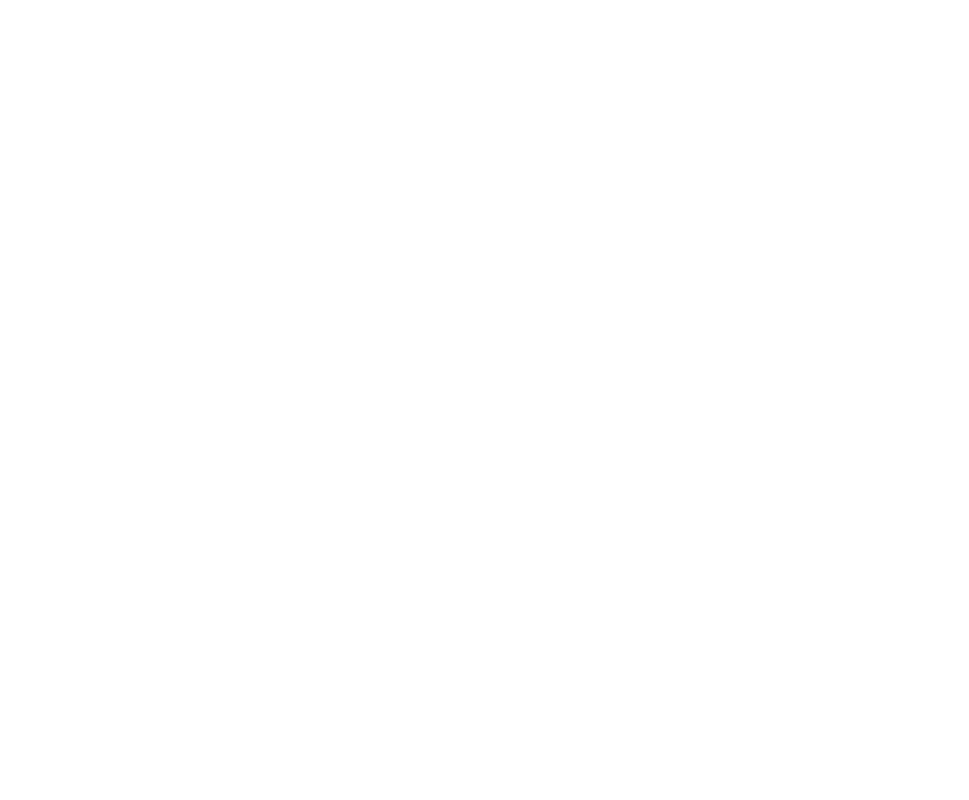
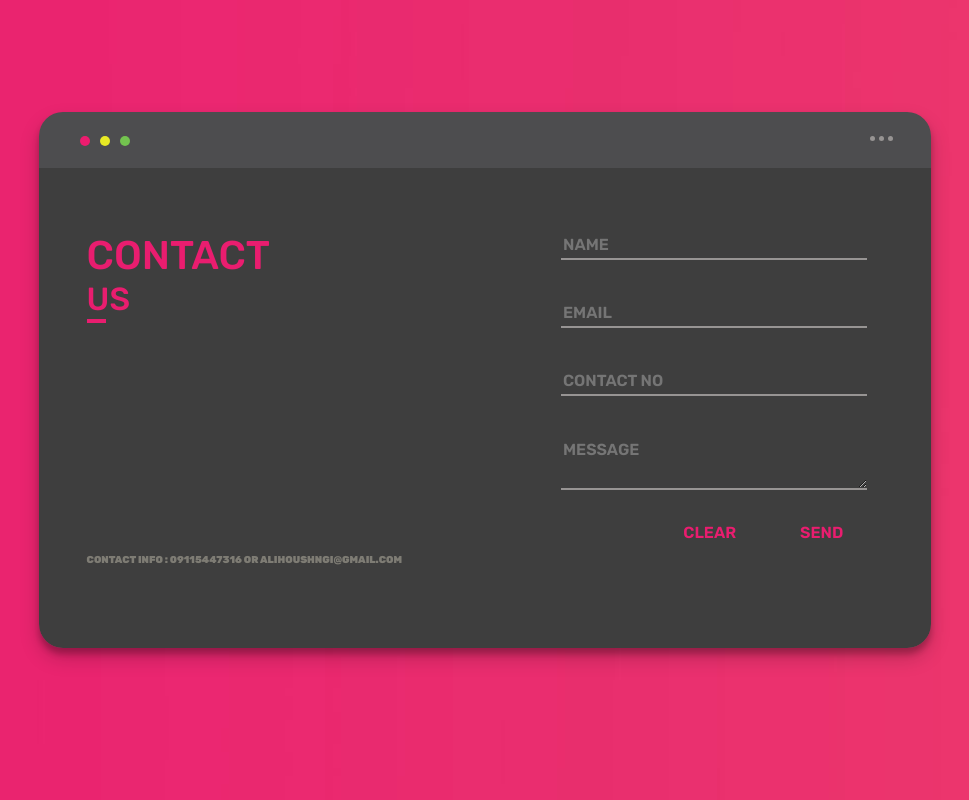
Before and after one commit to alihoushngi/Email-Form, a plain HTML site: page index.html in a window 1280 px wide. Shown: the whole page, without its empty margins (155-1124 px from the left). Drawn offline with nearby package versions, Linux system fonts and the light colour scheme.

Commit message:
v1.2 Finishing Design

```diff
--- a/assest/css/style.css
+++ b/assest/css/style.css
@@ -0,0 +1,180 @@
+html {
+  background-image: url(../images/background.jpg);
+  font-family: "Rubik", sans-serif !important;
+}
+
+body {
+  background-color: unset !important;
+  max-height: 100vh;
+  font-family: "Rubik", sans-serif !important;
+}
+
+.wrapper {
+  margin: 7rem auto;
+  width: 80%;
+}
+
+.inside {
+  box-shadow: 0 10px 20px rgba(0, 0, 0, 0.19), 0 6px 6px rgba(0, 0, 0, 0.23);
+  border-radius: 1.5rem;
+}
+
+.first-sec {
+  width: 100%;
+  height: 3.5rem;
+  background-color: #4d4d4f;
+  border-top-left-radius: 1.5rem;
+  border-top-right-radius: 1.5rem;
+}
+
+.second-sec {
+  width: 100%;
+  height: 30rem;
+  background-color: #3e3e3e;
+  border-bottom-left-radius: 1.5rem;
+  border-bottom-right-radius: 1.5rem;
+}
+
+.FC,
+.SC,
+.TC {
+  width: 10px;
+  height: 10px;
+  border-radius: 50%;
+  margin-left: 5px;
+  margin-right: 5px;
+}
+
+.FC {
+  background-color: #ed1c6f;
+}
+
+.SC {
+  background-color: #e8e925;
+}
+
+.TC {
+  background-color: #73c34f;
+}
+
+.fbc,
+.sbc,
+.tbc {
+  width: 5px;
+  height: 5px;
+  border-radius: 50%;
+  margin-left: 2px;
+  margin-right: 2px;
+  background-color: #979493;
+}
+
+.end-title::after {
+  content: " ";
+  display: block;
+  margin-top: 1px;
+  width: 5%;
+  height: 4px;
+  background-color: #e91d6f;
+}
+
+.first-col-wrapper,
+.content,
+.fcol {
+  height: 100%;
+}
+
+@media (max-width: 985px) {
+  .first-col-wrapper,
+  .content,
+  .fcol {
+    height: unset !important;
+  }
+
+  .info-wrapper,
+  .title-wrapper {
+    margin-top: 0.5rem !important;
+    margin-bottom: unset !important;
+  }
+
+  .info-wrapper {
+    margin-right: 2px !important;
+    margin-top: 1rem !important;
+  }
+
+  .input-wrapper {
+    margin: 2rem !important;
+  }
+}
+
+.title-wrapper {
+  margin-top: 4rem;
+  margin-left: 3rem;
+  color: #e91d6f;
+  font-weight: 900;
+}
+
+.title-wrapper h1 {
+  margin-bottom: 0;
+}
+
+.info-wrapper {
+  margin-top: 4rem;
+  margin-left: 3rem;
+  margin-bottom: 4rem;
+  font-size: 10px;
+  font-weight: 900;
+  color: #7e7c74;
+}
+
+.second-col-wrapper input {
+  width: 100%;
+  margin-bottom: 2.5rem;
+}
+
+.input-wrapper {
+  margin: 4rem;
+}
+
+.input-wrapper input[type="text"],
+textarea {
+  width: 100%;
+  box-sizing: border-box;
+  border: none;
+  border-bottom: 2px solid #979493;
+  background-color: #3e3e3e;
+  color: #ffffff;
+  font-weight: 600;
+}
+
+.input-wrapper input[type="text"]:focus-visible,
+textarea:focus-visible {
+  outline: 0;
+}
+
+textarea {
+  max-height: 110px;
+}
+
+a {
+  background-color: unset;
+  color: #e91d6f !important;
+  cursor: pointer !important;
+  font-weight: 600;
+  font-size: 1rem;
+  margin-top: 1rem;
+  transition: 0.5s;
+  padding-top: 0.5rem;
+  padding-bottom: 0.5rem;
+  padding-left: 1.5rem;
+  padding-right: 1.5rem;
+  border-radius: 10px;
+}
+
+a:first-child {
+  margin-right: 1rem;
+}
+
+a:hover {
+  background-color: #ffffff;
+  color: #3e3e3e !important;
+}
--- a/index.html
+++ b/index.html
@@ -4,6 +4,13 @@
     <meta charset="UTF-8" />
     <meta http-equiv="X-UA-Compatible" content="IE=edge" />
     <meta name="viewport" content="width=device-width, initial-scale=1.0" />
+    <!-- Font -->
+    <link rel="preconnect" href="https://fonts.googleapis.com" />
+    <link rel="preconnect" href="https://fonts.gstatic.com" crossorigin />
+    <link
+      href="https://fonts.googleapis.com/css2?family=Rubik:ital,wght@0,300;0,400;0,500;0,600;0,700;0,800;0,900;1,300;1,400;1,500;1,600;1,700;1,800;1,900&display=swap"
+      rel="stylesheet"
+    />
     <!-- ----------------------------------------------------------------------------------------------------------------------------------------------------------------------------------------- -->
     <!-- CSS -->
     <link rel="stylesheet" href="./assest/css/style.css" />
@@ -24,6 +31,69 @@
     <title>Email Blumy</title>
   </head>
   <body>
+    <main class="container">
+      <div class="wrapper">
+        <div class="inside d-flex flex-column">
+          <div class="first-sec">
+            <div class="circles row">
+              <div class="col-6 d-flex flex-row ps-5 pt-4">
+                <div class="FC"></div>
+                <div class="SC"></div>
+                <div class="TC"></div>
+              </div>
+              <div class="col-6 d-flex flex-row pe-5 pt-4 justify-content-end">
+                <div class="fbc"></div>
+                <div class="sbc"></div>
+                <div class="tbc"></div>
+              </div>
+            </div>
+          </div>
+          <div class="second-sec">
+            <div class="content row">
+              <div class="col-lg-6 col-sm-12 fcol">
+                <div
+                  class="
+                    first-col-wrapper
+                    d-flex
+                    justify-content-between
+                    flex-lg-column flex-sm-row
+                  "
+                >
+                  <div class="title-wrapper">
+                    <h1 class="text-uppercase title">Contact</h1>
+                    <h2 class="text-uppercase end-title">us</h2>
+                  </div>
+                  <div class="info-wrapper text-uppercase">
+                    <p>contact info : 09115447316 or alihoushngi@gmail.com</p>
+                  </div>
+                </div>
+              </div>
+              <div class="col-lg-6 col-sm-12 h-100">
+                <div class="second-col-wrapper h-100">
+                  <div class="input-wrapper">
+                    <input type="text" placeholder="NAME" />
+                    <input type="text" placeholder="EMAIL" />
+                    <input type="text" placeholder="CONTACT NO" />
+                    <textarea placeholder="MESSAGE"></textarea>
+                    <div
+                      class="
+                        button-wrapper
+                        d-flex
+                        justify-content-end
+                        text-uppercase
+                      "
+                    >
+                      <a href="#" class="text-decoration-none">clear</a>
+                      <a href="#" class="text-decoration-none">send</a>
+                    </div>
+                  </div>
+                </div>
+              </div>
+            </div>
+          </div>
+        </div>
+      </div>
+    </main>
     <!-- ----------------------------------------------------------------------------------------------------------------------------------------------------------------------------------------- -->
     <!-- JS -->
     <script src="./assest/js/app.js"></script>
```
Also changed, not shown: assest/images/background.jpg (added).
